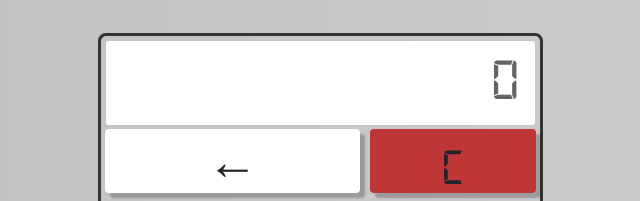
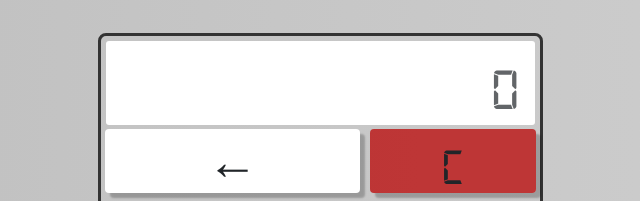
Before and after one commit to B-S-B-Rabbit/B-S-B-Rabbit.github.io, a website: page index.html in a window 1280 px wide. Shown: the part 240-441 px from the top of the page, 350-990 px from the left. Drawn offline with Linux system fonts and the light colour scheme.

Commit message:
Multi-version 0.4.6.3.1 - patching line-height input

```diff
--- a/style.scss
+++ b/style.scss
@@ -166,7 +166,7 @@ main {
         padding: 2vh;
         font-family: Calculator, sans-serif;
         font-size: 20vw;
-        line-height: normal;
+        line-height: 24vw;
         text-align: right;
         color: $calc-color;
         background-color: #fff;
```
Also changed, not shown: style.css, 1 other file.
